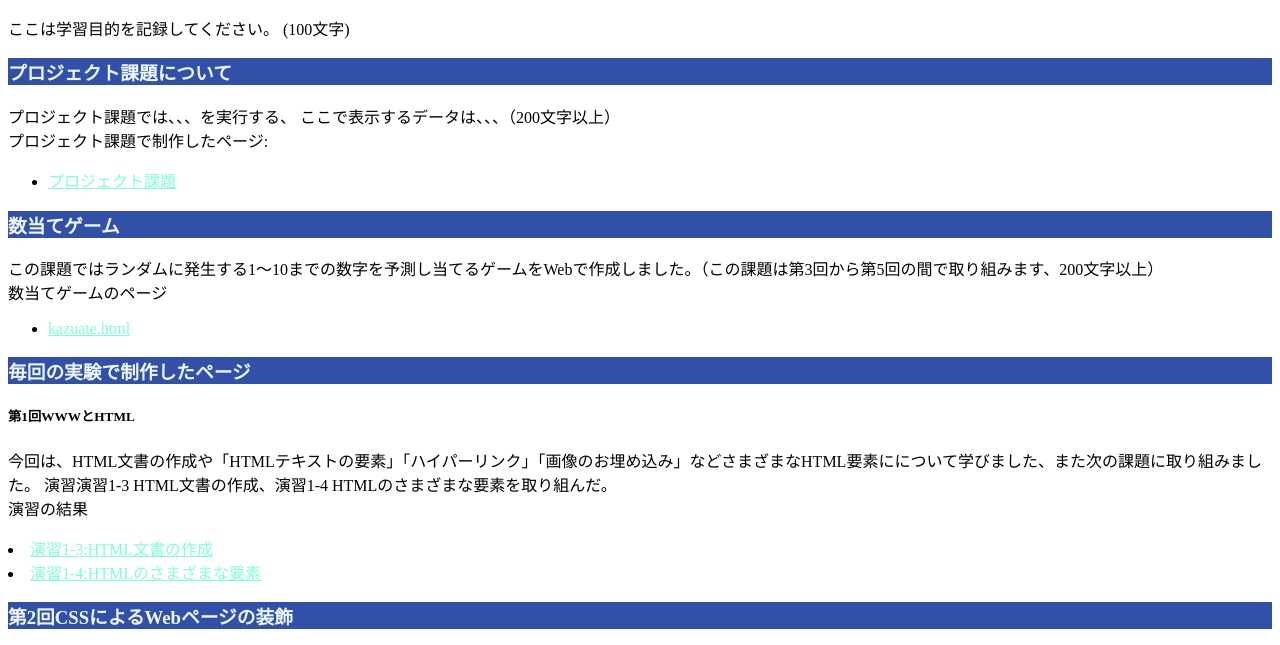
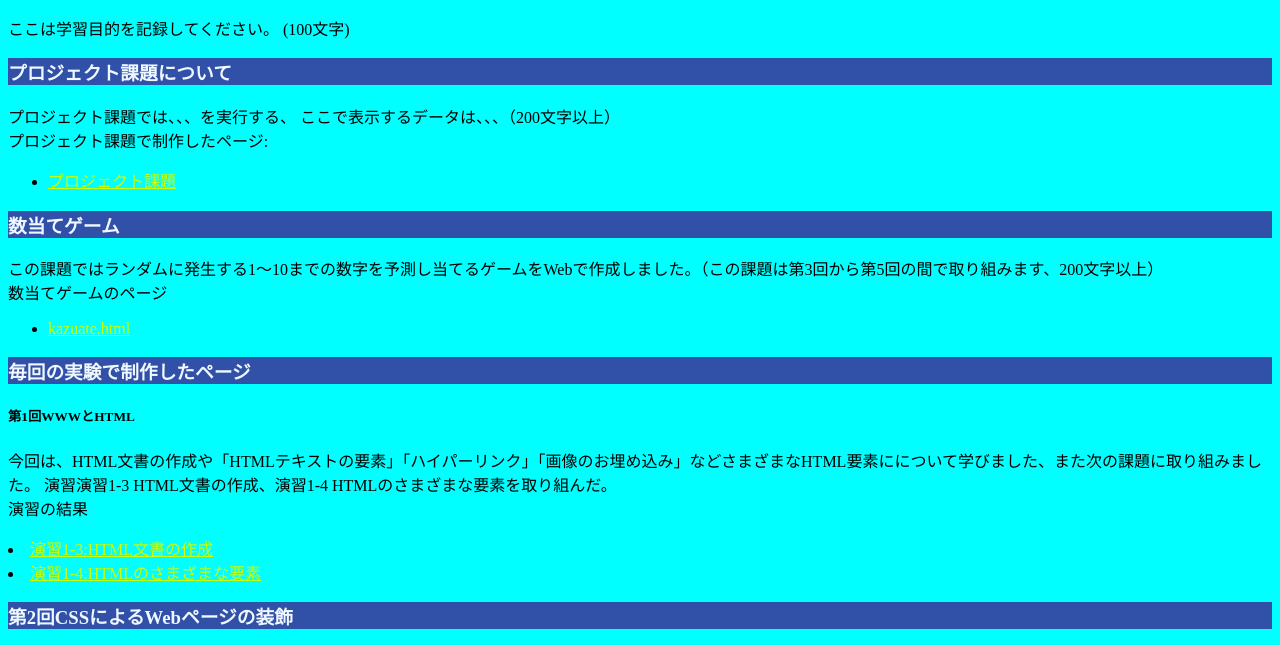
Before and after one commit to G284412022/medialabo, a plain HTML site: page index.html in a window 1280 px wide. Shown: the part 119-764 px from the top of the page. Drawn offline with Linux system fonts and the light colour scheme.

Commit message:
へんこ

```diff
--- a/style.css
+++ b/style.css
@@ -1,3 +1,6 @@
+body{
+    background-color: aqua;
+}
 h1 {
     color:black;
     background-color: aqua;
@@ -11,5 +14,5 @@ h3{
     background-color:  #3151a8;
 }
 a:link{
-    color:aquamarine;
+    color:rgb(204, 255, 0);
 }
```
